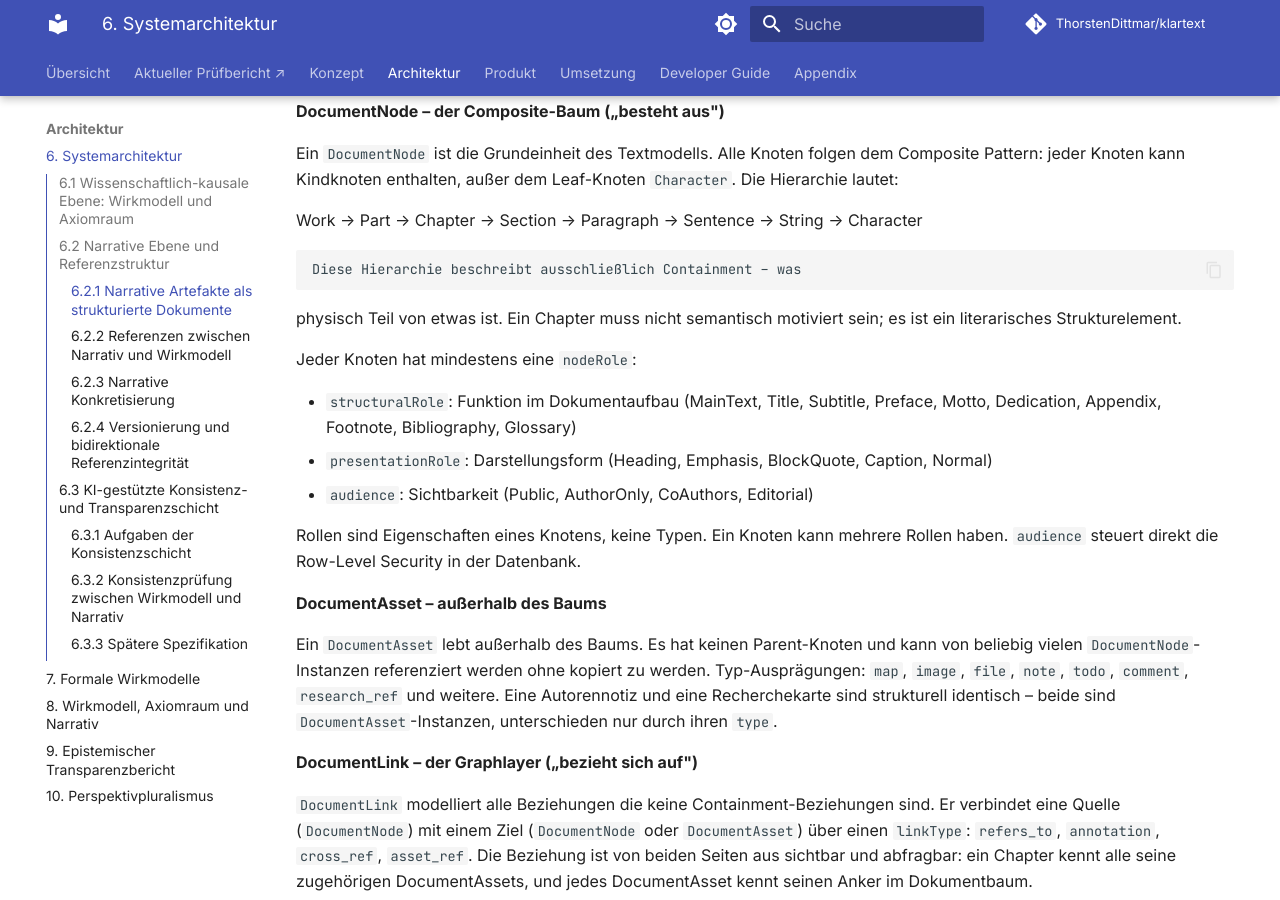
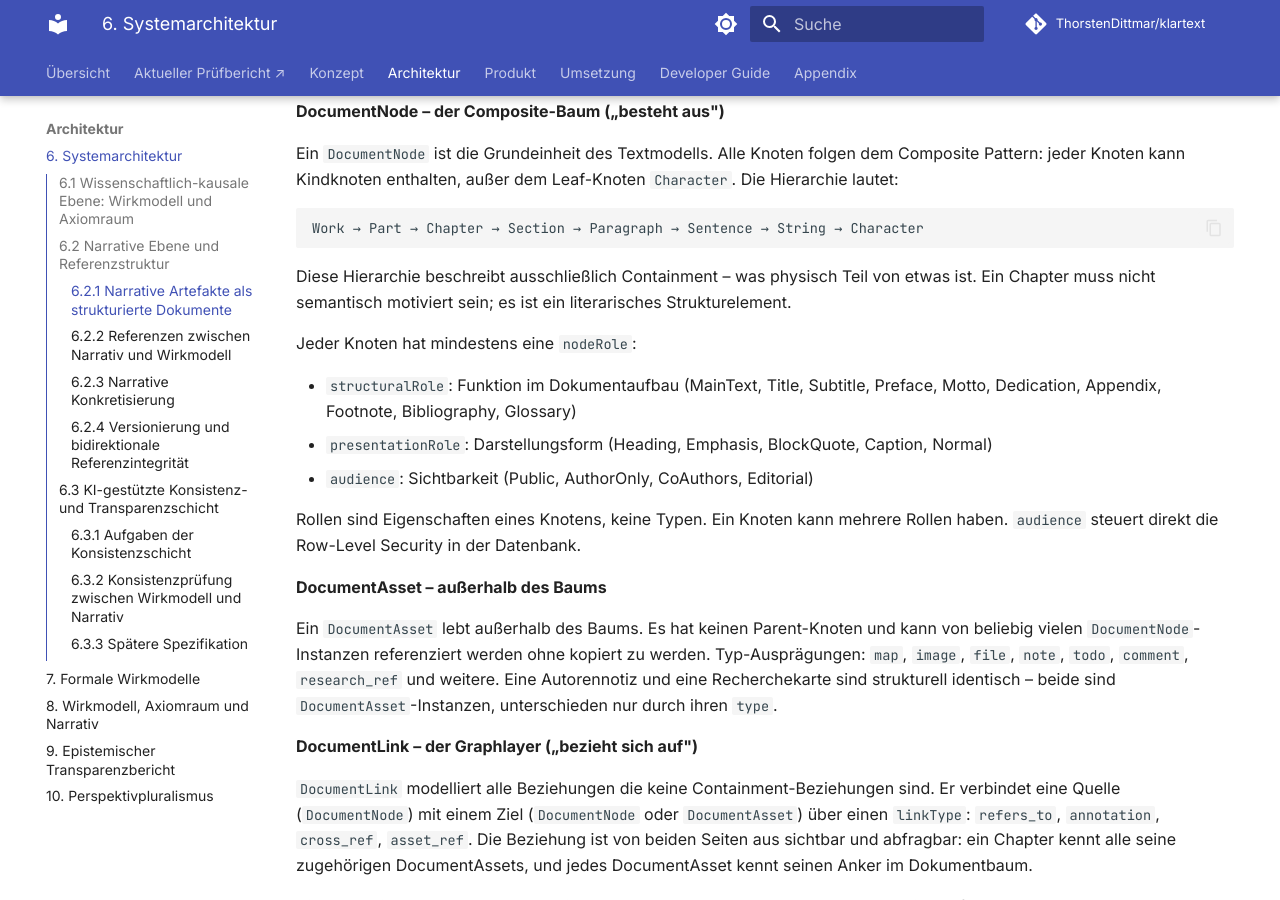
Before and after one commit to ThorstenDittmar/klartext, an MkDocs documentation site: the page built from docs/kap-06-systemarchitektur.md, in a window 1280 px wide and 900 px high, scrolled down 1741 px. Built offline with MkDocs 1.6.1 and Material for MkDocs 9.7.7, drawn with Linux system fonts in a browser that asks for light colours; comment, search, counter and statistics services are not loaded.

Commit message:
docs: fix code block formatting in 6.2.1
Co-Authored-By: Claude Sonnet 4.6 <noreply@anthropic.com>

````diff
--- a/docs/kap-06-systemarchitektur.md
+++ b/docs/kap-06-systemarchitektur.md
@@ -63,12 +63,11 @@ Knoten folgen dem Composite Pattern: jeder Knoten kann
 Kindknoten enthalten, außer dem Leaf-Knoten `Character`.
 Die Hierarchie lautet:
 
+```
 Work → Part → Chapter → Section → Paragraph → Sentence → String → Character
-
-```
-Diese Hierarchie beschreibt ausschließlich Containment – was
 ```
 
+Diese Hierarchie beschreibt ausschließlich Containment – was
 physisch Teil von etwas ist. Ein Chapter muss nicht semantisch
 motiviert sein; es ist ein literarisches Strukturelement.
 
````
